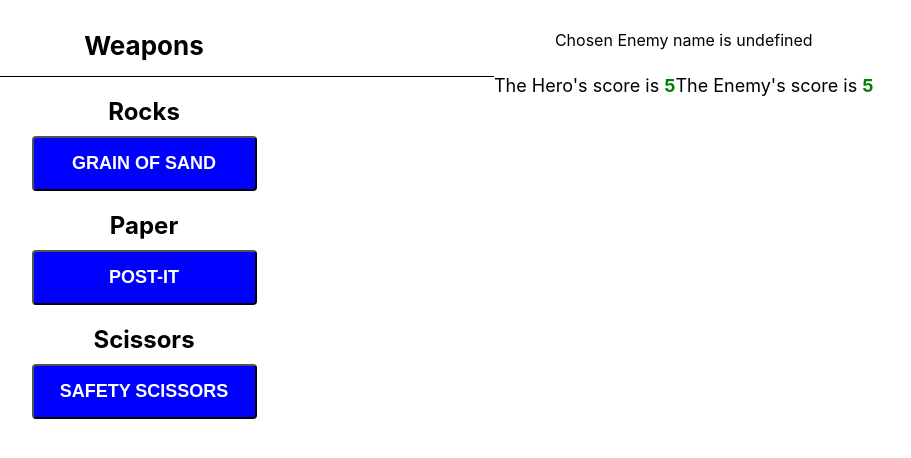
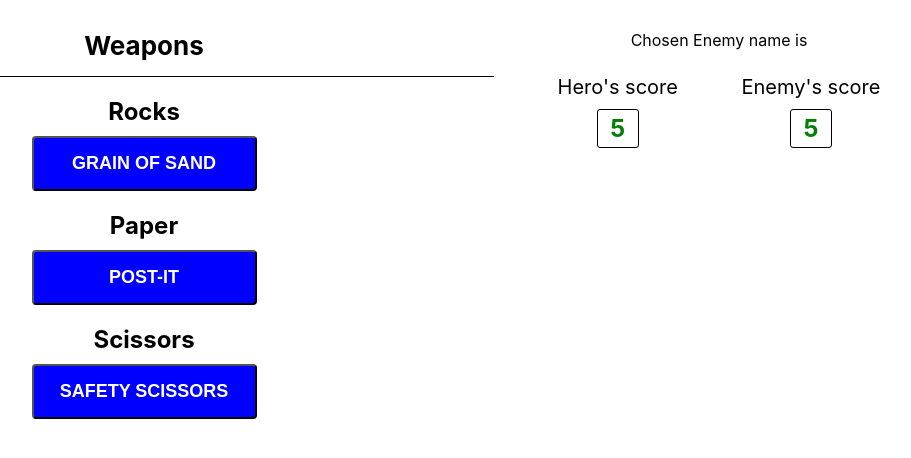
Before and after one commit to tedweiss/react-rock-paper-scissors, a React (Create React App) app: page /battlefield in a window 1280 px wide. Shown: the top 458 px of the page, without its empty margins (246-1157 px from the left). Built offline with nearby package versions, Linux system fonts and the light colour scheme.

Commit message:
Style Scoreboard

```diff
--- a/src/components/EnemyDisplay.jsx
+++ b/src/components/EnemyDisplay.jsx
@@ -1,10 +1,21 @@
 import React from 'react'
+import styled from 'styled-components'
 
 import { useEnemyState } from '../providers/EnemyProvider'
 
+const StyledEnemyName = styled.span`
+  font-weight: bold;
+  text-transform: uppercase;
+`
+
 const EnemyDisplay = () => {
   const { selectedEnemy } = useEnemyState()
-  return <div>{`Chosen Enemy name is ${selectedEnemy && selectedEnemy.name}`}</div>
+  return (
+    <div>
+      Chosen Enemy name is{' '}
+      <StyledEnemyName>{selectedEnemy.name}</StyledEnemyName>
+    </div>
+  )
 }
 
 export default EnemyDisplay
--- a/src/components/ScoreDisplay.jsx
+++ b/src/components/ScoreDisplay.jsx
@@ -6,10 +6,26 @@ import { useCountState } from '../providers/ScoreboardProvider'
 const StyledCountDisplay = styled.div`
   display: flex;
   justify-content: space-evenly;
+  width: 100%;
+  width: 450px;
   margin: 25px 0 15px;
   font-size: 18px;
 `
-const StyledScore = styled.span`
+const StyledScoreBox = styled.div`
+  display: flex;
+  flex-direction: column;
+`
+const StyledScoreTitle = styled.div`
+  font-size: 20px;
+  margin-bottom: 10px;
+`
+const StyledScore = styled.div`
+  border: 1px solid black;
+  border-radius: 3px;
+  font-size: 24px;
+  width: 30px;
+  align-self: center;
+  padding: 4px 5px;
   color: green;
   font-weight: bold;
 `
@@ -19,12 +35,14 @@ const CountDisplay = () => {
 
   return (
     <StyledCountDisplay>
-      <div>
-        The Hero's score is <StyledScore>{hero}</StyledScore>
-      </div>
-      <div>
-        The Enemy's score is <StyledScore>{enemy}</StyledScore>
-      </div>
+      <StyledScoreBox>
+        <StyledScoreTitle>Hero's score</StyledScoreTitle>
+        <StyledScore>{hero}</StyledScore>
+      </StyledScoreBox>
+      <StyledScoreBox>
+        <StyledScoreTitle>Enemy's score</StyledScoreTitle>
+        <StyledScore>{enemy}</StyledScore>
+      </StyledScoreBox>
     </StyledCountDisplay>
   )
 }
```
